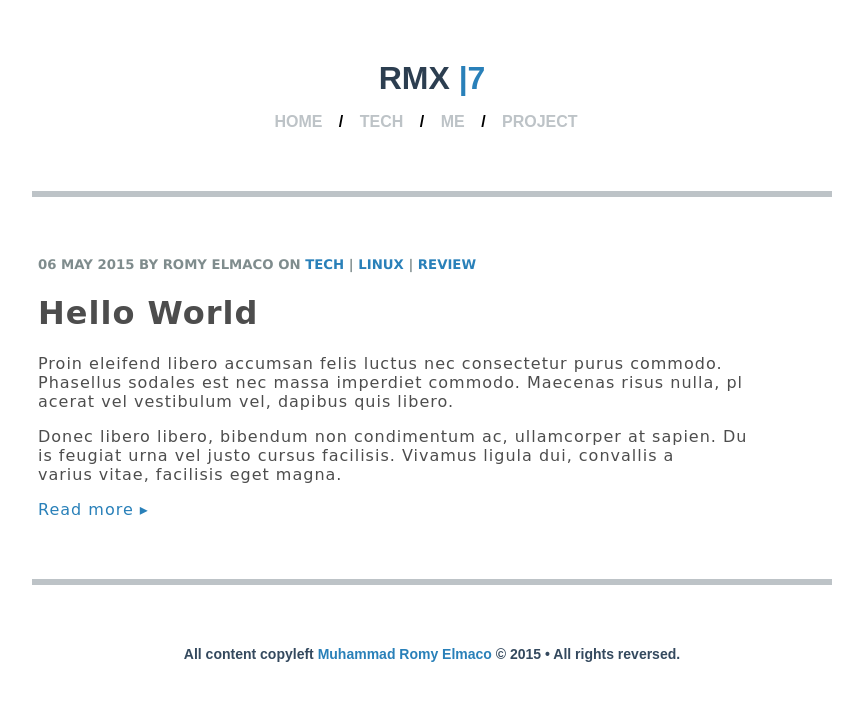
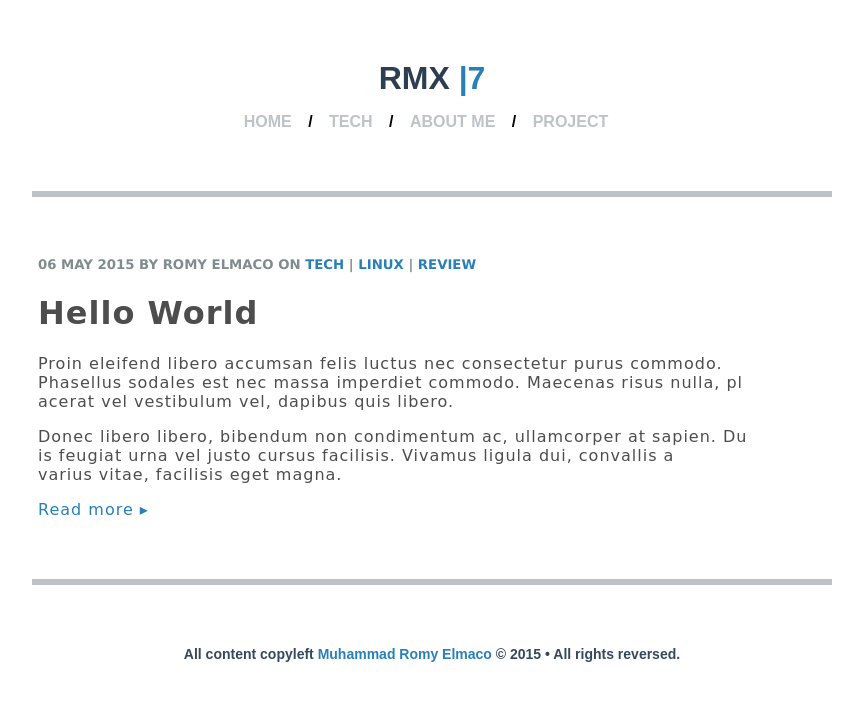
Before and after one commit to rmx7/rmx7.github.io, a Jekyll site: the page built from index.md, in a window 1280 px wide. Shown: the top 701 px of the page, without its empty margins (208-1071 px from the left). Built offline with Jekyll 4.4.1, drawn with Linux system fonts in a browser that asks for light colours; Markdown is read by kramdown in place of the engine named in the settings.

```diff
--- a/_layouts/default.html
+++ b/_layouts/default.html
@@ -17,13 +17,13 @@
 	</div>
 	<div id="nav">
 		<ul>
-			<li><a href="#">HOME</a></li>
+			<li><a href="/">HOME</a></li>
 			<li>/</li>
-			<li><a href="#">TECH</a></li>
+			<li><a href="/tech">TECH</a></li>
 			<li>/</li>
-			<li><a href="/me">ME</a></li>
+			<li><a href="/about">ABOUT ME</a></li>
 			<li>/</li>
-			<li><a href="#">PROJECT</a></li>
+			<li><a href="/project">PROJECT</a></li>
 		</ul>
 	</div>
 	<div class="separator">
--- /dev/null
+++ b/project/index.html
@@ -0,0 +1 @@
+<h1>Coming Soon</h1>i
--- /dev/null
+++ b/tech/index.html
@@ -0,0 +1 @@
+tech
```
Also changed, not shown: about/index.html (renamed from me/index.html).
